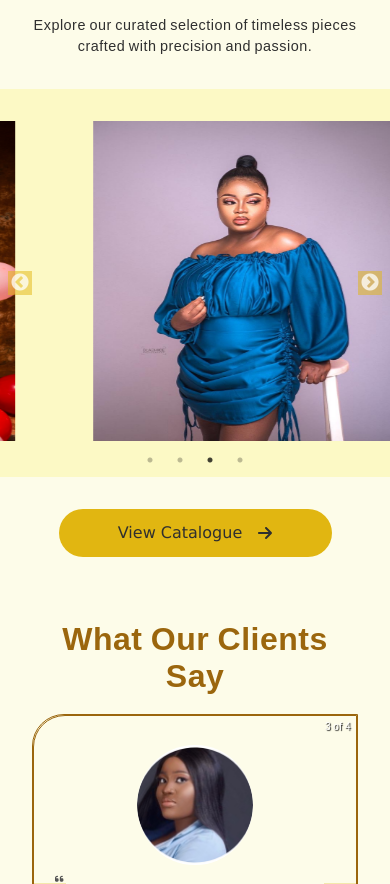
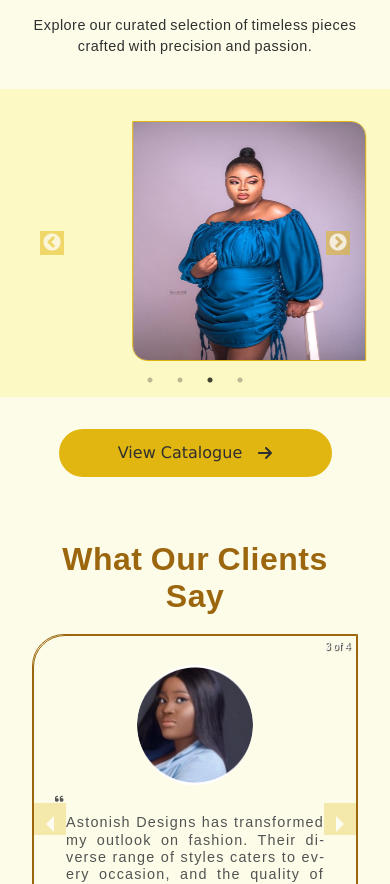
Before and after one commit to Kemi-Oluwadahunsi/Astonish-Designs, a React (Vite) app: page / in a window 390 px wide. Shown: the part 2054-2938 px from the top of the page. Built offline with nearby package versions, Linux system fonts and the light colour scheme.

Commit message:
style: adjust files for responsive design

```diff
--- a/src/components/Catalogue/catalogue.scss
+++ b/src/components/Catalogue/catalogue.scss
@@ -80,6 +80,9 @@
           width: 90%;
           height: auto;
           margin: auto;
+          border: 1px solid #e1b511;
+          border-top-right-radius: 15px;
+          border-bottom-left-radius: 15px;
         }
       }
 
@@ -116,9 +119,12 @@
         width: fit-content;
 
         img {
-          width: 80%;
-          height: 20rem;
+          width: 60%;
+          height: 15rem;
           margin: auto;
+          border: 1px solid #e1b511;
+          border-top-right-radius: 15px;
+          border-bottom-left-radius: 15px;
         }
       }
 
@@ -141,11 +147,11 @@
       }
 
       .slick-prev {
-        left: 0.5rem;
+        left: 2.5rem;
       }
 
       .slick-next {
-        right: 0.5rem;
+        right: 2.5rem;
       }
     }
   }
```
